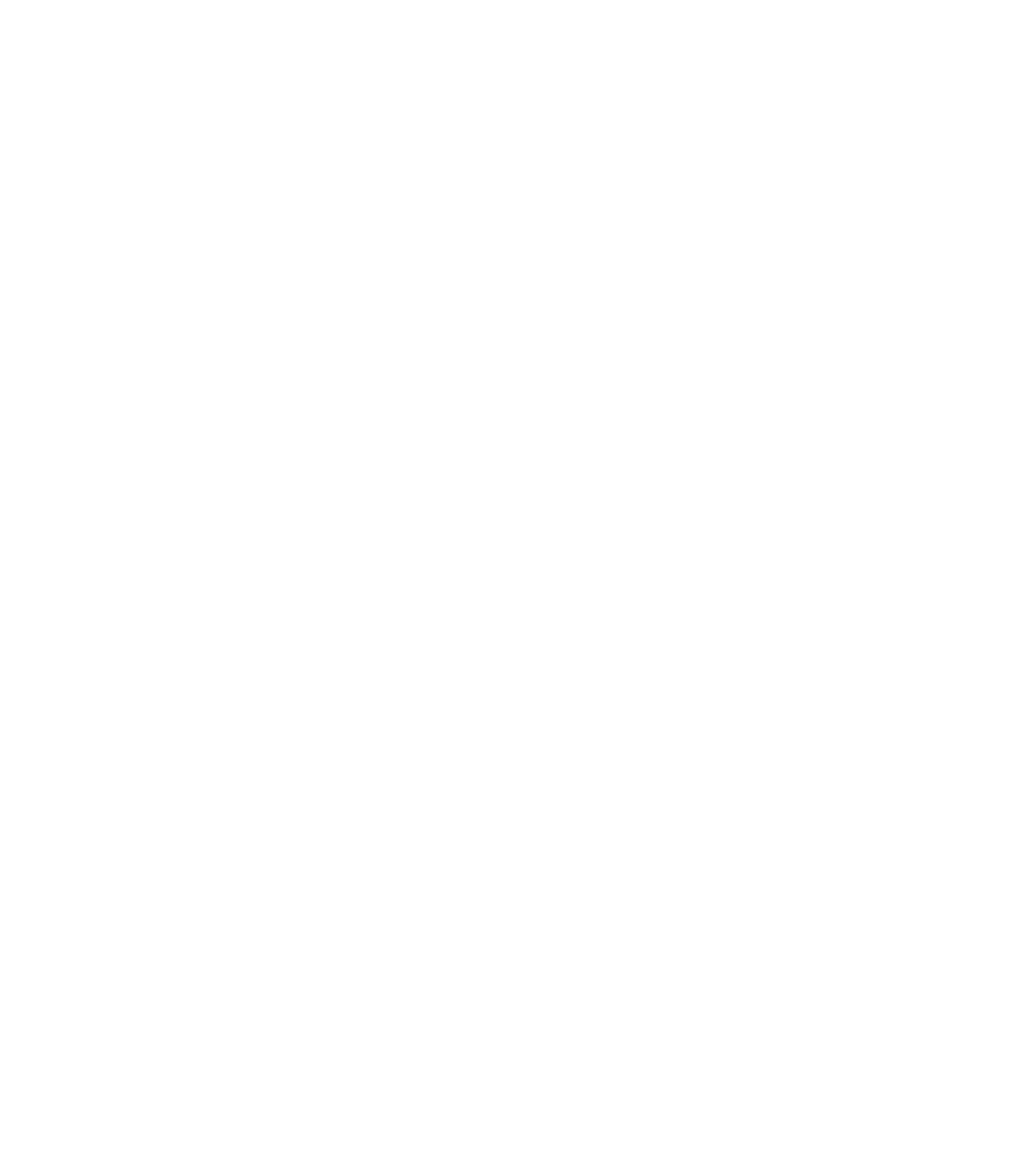
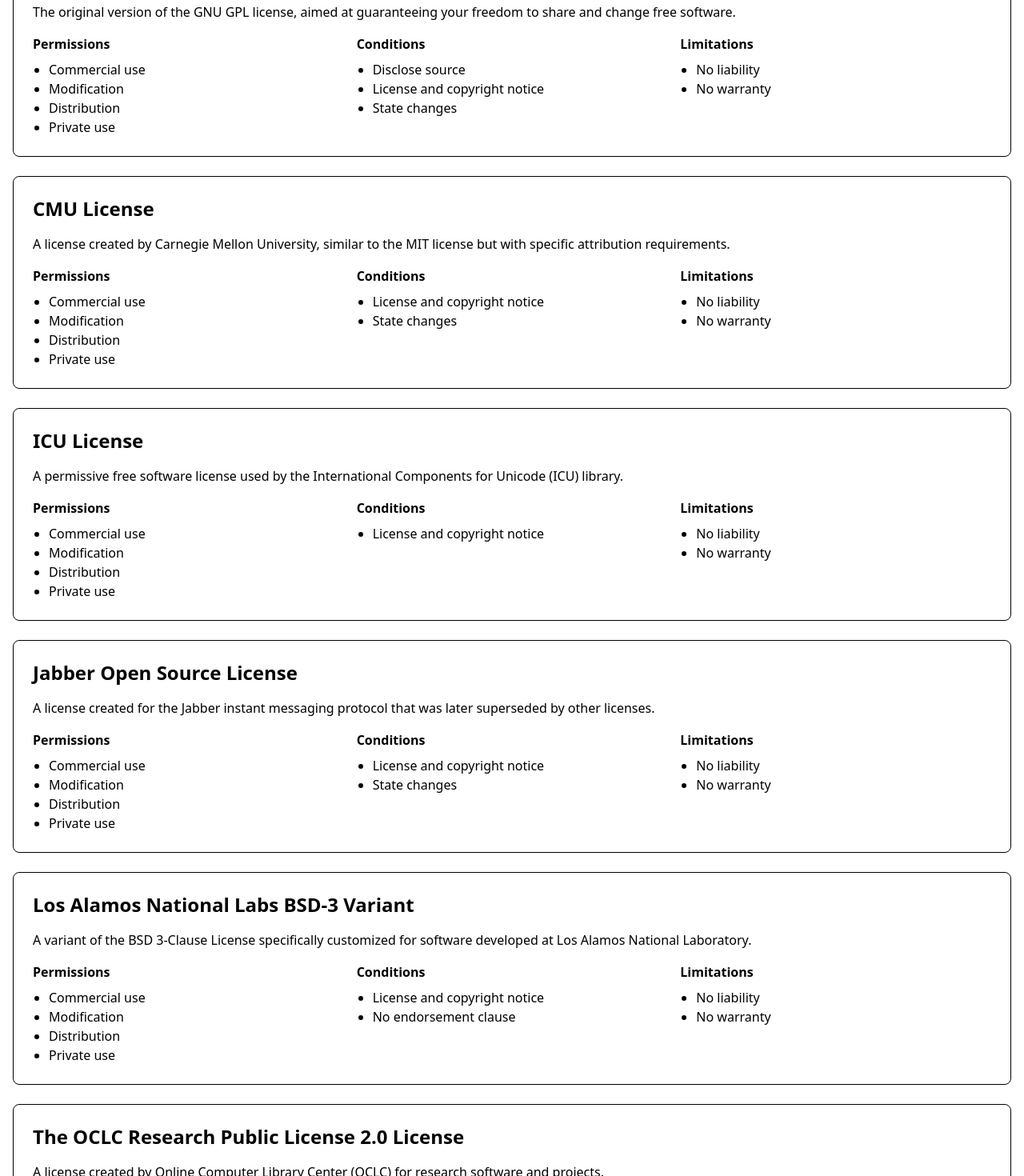
Before and after one commit to minagishl/license-explorer, a Preact app: page / in a window 1280 px wide. Shown: the part 6240-7710 px from the top of the page at 80% size. Before the commit the page ends 6178 px from the top, so only its background shows below. Built offline with nearby package versions, Linux system fonts and the light colour scheme.

Commit message:
chore: add multiple licenses

```diff
--- a/src/licenses.ts
+++ b/src/licenses.ts
@@ -423,6 +423,139 @@
       ja: ['無保証'],
     },
   },
+  {
+    name: 'GNU General Public License, version 1',
+    description: {
+      en: 'The original version of the GNU GPL license, aimed at guaranteeing your freedom to share and change free software.',
+      ja: 'GNU GPLライセンスの最初のバージョンで、フリーソフトウェアを共有および変更する自由を保証することを目的としています。',
+    },
+    permissions: {
+      en: ['Commercial use', 'Modification', 'Distribution', 'Private use'],
+      ja: ['商用利用', '改変', '配布', '私的利用'],
+    },
+    conditions: {
+      en: ['Disclose source', 'License and copyright notice', 'State changes'],
+      ja: ['ソースコードの公開', 'ライセンスと著作権表示', '変更の記載'],
+    },
+    limitations: {
+      en: ['No liability', 'No warranty'],
+      ja: ['免責', '無保証'],
+    },
+  },
+  {
+    name: 'CMU License',
+    description: {
+      en: 'A license created by Carnegie Mellon University, similar to the MIT license but with specific attribution requirements.',
+      ja: 'カーネギーメロン大学によって作成されたライセンスで、MITライセンスに似ていますが、特定の帰属要件があります。',
+    },
+    permissions: {
+      en: ['Commercial use', 'Modification', 'Distribution', 'Private use'],
+      ja: ['商用利用', '改変', '配布', '私的利用'],
+    },
+    conditions: {
+      en: ['License and copyright notice', 'State changes'],
+      ja: ['ライセンスと著作権表示', '変更の記載'],
+    },
+    limitations: {
+      en: ['No liability', 'No warranty'],
+      ja: ['免責', '無保証'],
+    },
+  },
+  {
+    name: 'ICU License',
+    description: {
+      en: 'A permissive free software license used by the International Components for Unicode (ICU) library.',
+      ja: 'Unicode (ICU) ライブラリの国際コンポーネントで使用されている寛容なフリーソフトウェアライセンスです。',
+    },
+    permissions: {
+      en: ['Commercial use', 'Modification', 'Distribution', 'Private use'],
+      ja: ['商用利用', '改変', '配布', '私的利用'],
+    },
+    conditions: {
+      en: ['License and copyright notice'],
+      ja: ['ライセンスと著作権表示'],
+    },
+    limitations: {
+      en: ['No liability', 'No warranty'],
+      ja: ['免責', '無保証'],
+    },
+  },
+  {
+    name: 'Jabber Open Source License',
+    description: {
+      en: 'A license created for the Jabber instant messaging protocol that was later superseded by other licenses.',
+      ja: 'Jabberインスタントメッセージングプロトコル用に作成されたライセンスで、後に他のライセンスに置き換えられました。',
+    },
+    permissions: {
+      en: ['Commercial use', 'Modification', 'Distribution', 'Private use'],
+      ja: ['商用利用', '改変', '配布', '私的利用'],
+    },
+    conditions: {
+      en: ['License and copyright notice', 'State changes'],
+      ja: ['ライセンスと著作権表示', '変更の記載'],
+    },
+    limitations: {
+      en: ['No liability', 'No warranty'],
+      ja: ['免責', '無保証'],
+    },
+  },
+  {
+    name: 'Los Alamos National Labs BSD-3 Variant',
+    description: {
+      en: 'A variant of the BSD 3-Clause License specifically customized for software developed at Los Alamos National Laboratory.',
+      ja: 'ロスアラモス国立研究所で開発されたソフトウェア向けにカスタマイズされたBSD 3条項ライセンスの変種です。',
+    },
+    permissions: {
+      en: ['Commercial use', 'Modification', 'Distribution', 'Private use'],
+      ja: ['商用利用', '改変', '配布', '私的利用'],
+    },
+    conditions: {
+      en: ['License and copyright notice', 'No endorsement clause'],
+      ja: ['ライセンスと著作権表示', '承認禁止条項'],
+    },
+    limitations: {
+      en: ['No liability', 'No warranty'],
+      ja: ['免責', '無保証'],
+    },
+  },
+  {
+    name: 'The OCLC Research Public License 2.0 License',
+    description: {
+      en: 'A license created by Online Computer Library Center (OCLC) for research software and projects.',
+      ja: 'オンラインコンピュータライブラリセンター（OCLC）が研究ソフトウェアとプロジェクト向けに作成したライセンスです。',
+    },
+    permissions: {
+      en: ['Commercial use', 'Modification', 'Distribution', 'Private use'],
+      ja: ['商用利用', '改変', '配布', '私的利用'],
+    },
+    conditions: {
+      en: ['License and copyright notice', 'State changes'],
+      ja: ['ライセンスと著作権表示', '変更の記載'],
+    },
+    limitations: {
+      en: ['No liability', 'No warranty'],
+      ja: ['免責', '無保証'],
+    },
+  },
+  {
+    name: 'UNICODE LICENSE V3',
+    description: {
+      en: 'A license developed by the Unicode Consortium for the use and distribution of data files and software related to Unicode.',
+      ja: 'Unicode関連のデータファイルとソフトウェアの使用と配布のためにUnicode Consortiumによって開発されたライセンスです。',
+    },
+    permissions: {
+      en: ['Commercial use', 'Modification', 'Distribution', 'Private use'],
+      ja: ['商用利用', '改変', '配布', '私的利用'],
+    },
+    conditions: {
+      en: ['License and copyright notice'],
+      ja: ['ライセンスと著作権表示'],
+    },
+    limitations: {
+      en: ['No liability', 'No warranty'],
+      ja: ['免責', '無保証'],
+    },
+  },
 ];
 
 export const licenseAliases: LicenseAlias[] = [
@@ -514,4 +647,32 @@
     name: 'SIL Open Font License 1.1',
     aliases: ['OFL', 'SIL OFL'],
   },
+  {
+    name: 'GNU General Public License, version 1',
+    aliases: ['GPL-1.0', 'GPL1', 'GPLv1', 'GNU GPL v1', 'GPL 1.0'],
+  },
+  {
+    name: 'CMU License',
+    aliases: ['MIT-CMU', 'CMU MIT'],
+  },
+  {
+    name: 'ICU License',
+    aliases: ['ICU', 'ICU License'],
+  },
+  {
+    name: 'Jabber Open Source License',
+    aliases: ['JOSL', 'Jabber License'],
+  },
+  {
+    name: 'Los Alamos National Labs BSD-3 Variant',
+    aliases: ['LANL-BSD', 'LANL BSD', 'Los Alamos BSD'],
+  },
+  {
+    name: 'The OCLC Research Public License 2.0 License',
+    aliases: ['OCLC-2.0', 'OCLC 2.0', 'OCLC Research License'],
+  },
+  {
+    name: 'UNICODE LICENSE V3',
+    aliases: ['Unicode-3.0', 'Unicode License 3.0', 'Unicode-TOU'],
+  },
 ];
```
